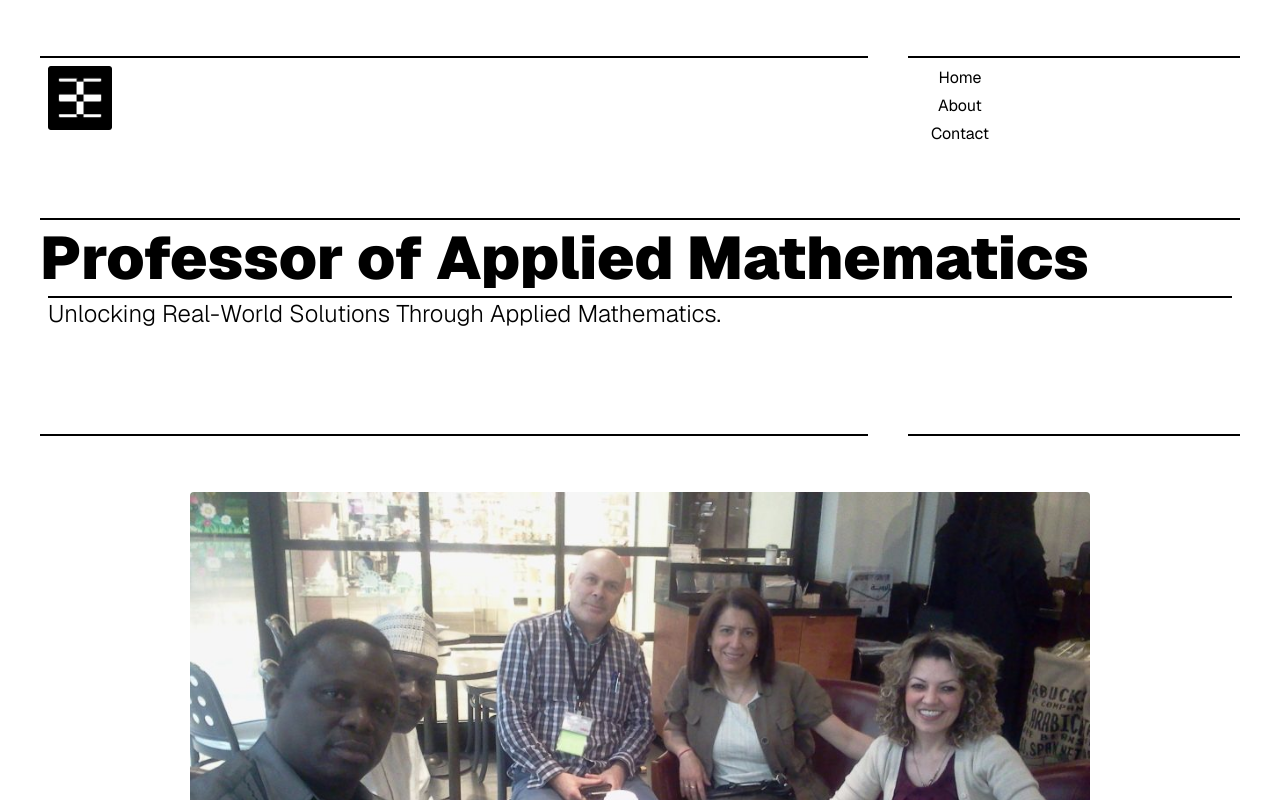
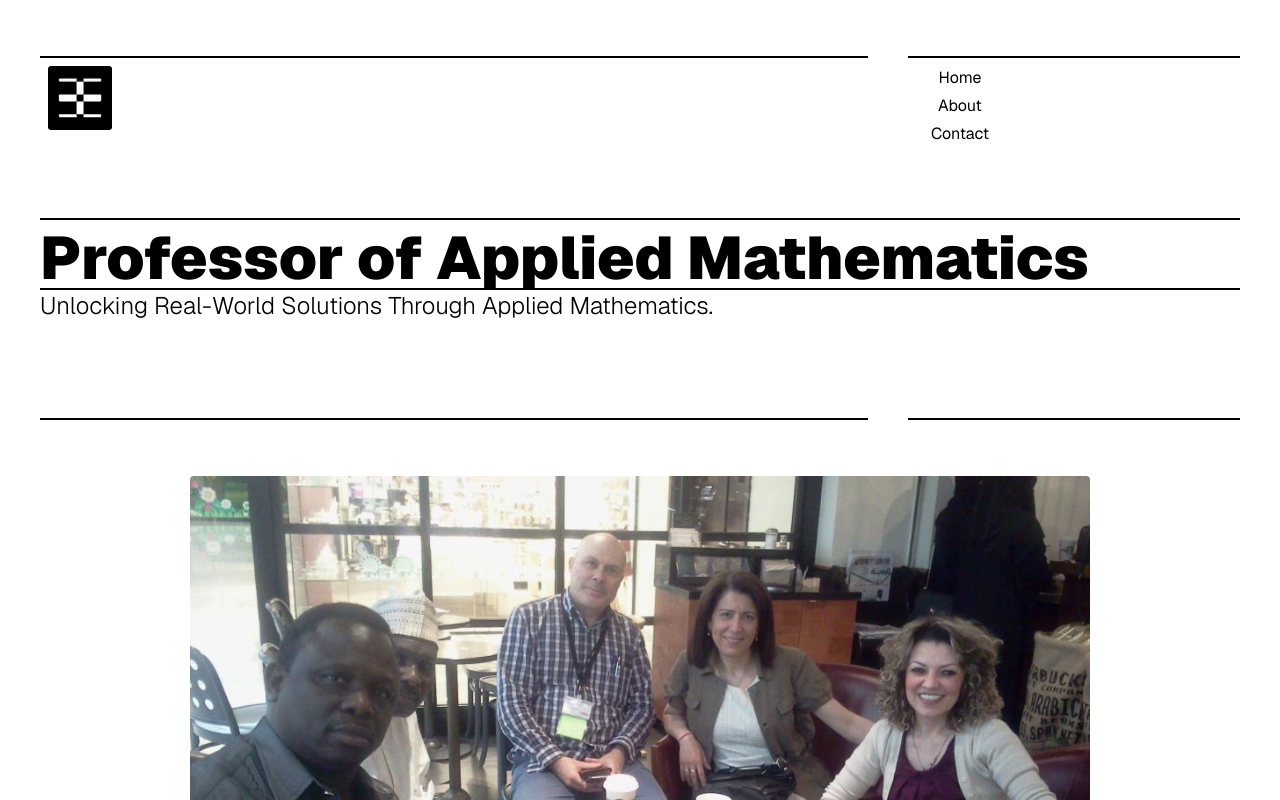
Before and after one commit to TimiMaliki/ProfSoMaliki, a Next.js app: page / in a window 1280 px wide. Shown: the top 800 px of the page. Built offline with nearby package versions, Linux system fonts and the light colour scheme.

Commit message:
added :Google Scholar page texts

```diff
--- a/app/component/StraightLineAndText.tsx
+++ b/app/component/StraightLineAndText.tsx
@@ -6,7 +6,7 @@ type Props = {
 
 function StraightLineAndText({title}: Props) {
   return (
-    <div className='md:p-2'>
+    <div className='md:'>
          <div className="long-line w-full  border bg-black"></div>
         {title}
         </div>
```
